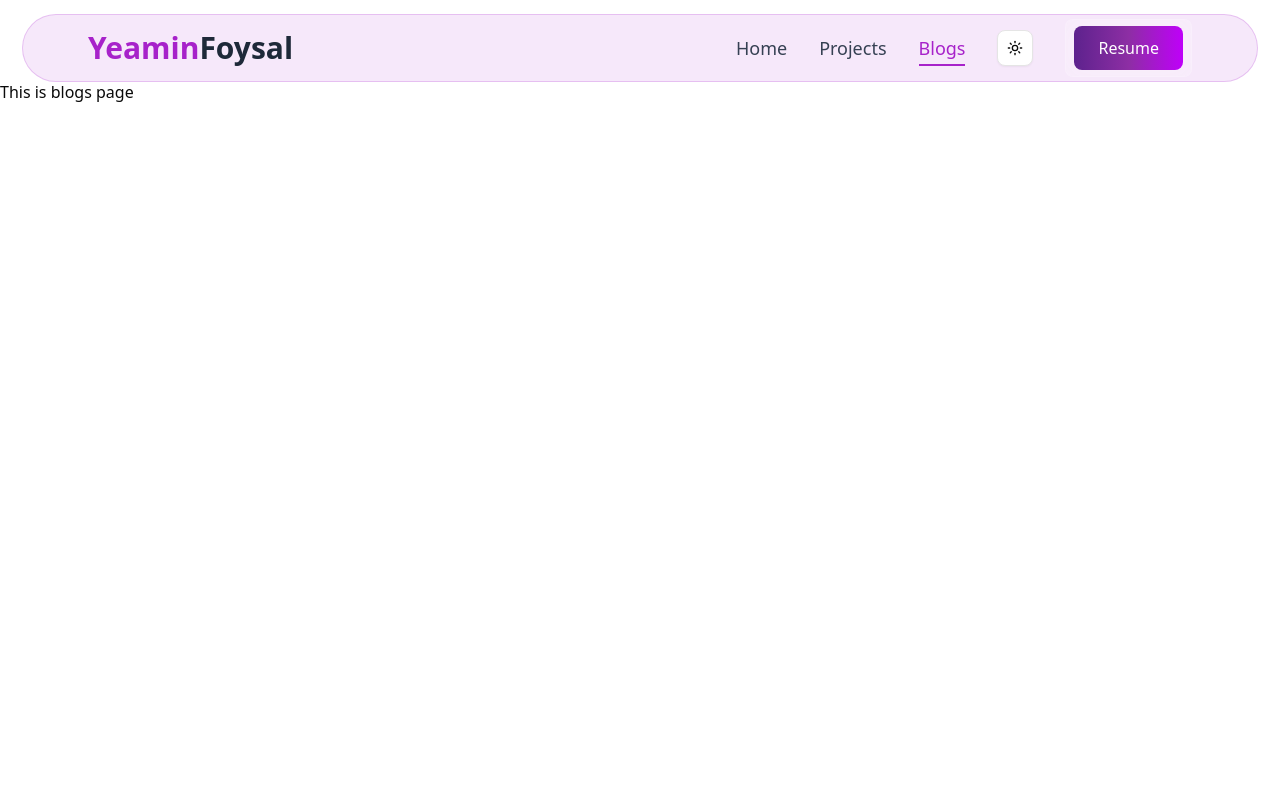
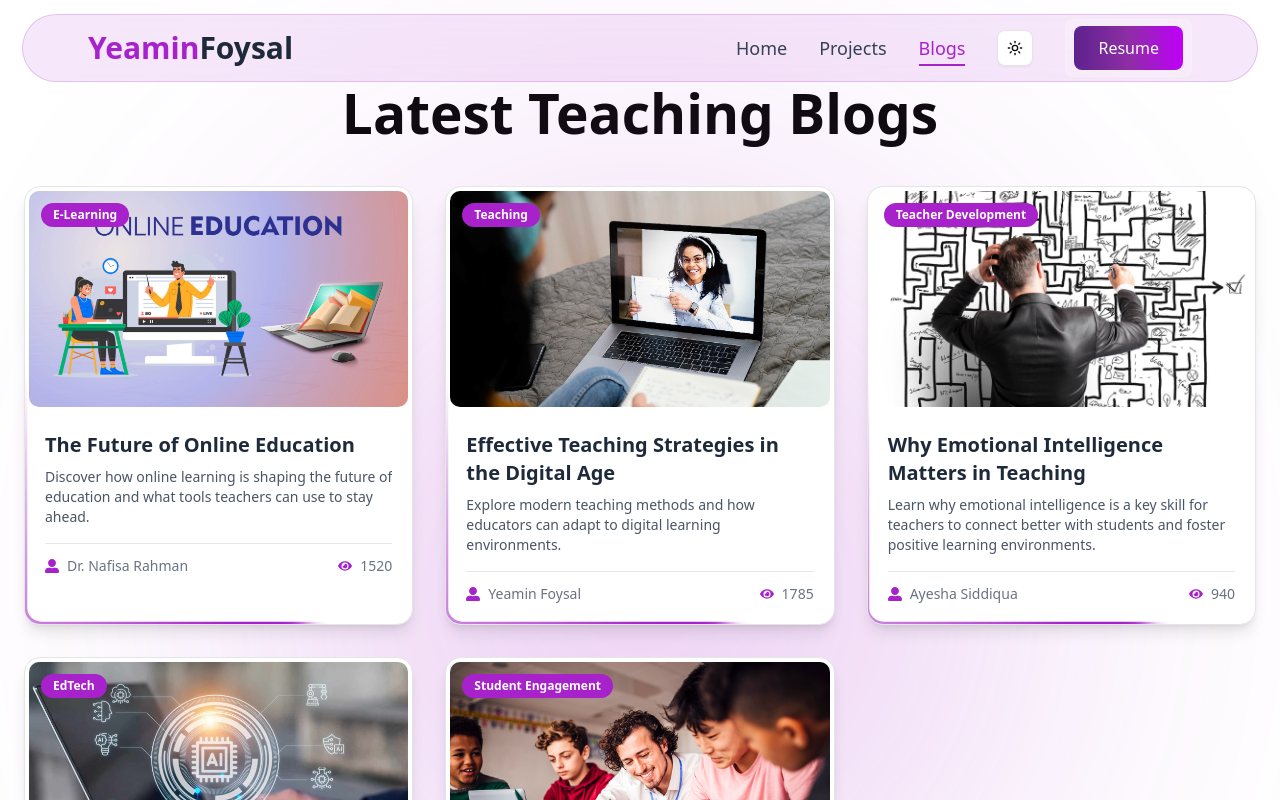
Before and after one commit to yeaminfoysal/Portfolio2.0-Frontend, a Next.js app: page /blogs in a window 1280 px wide. Shown: the top 800 px of the page. Built offline with nearby package versions, Linux system fonts and the light colour scheme.

Commit message:
project & blog page added

```diff
--- a/src/app/(public)/blogs/page.tsx
+++ b/src/app/(public)/blogs/page.tsx
@@ -1,7 +1,38 @@
-import React from 'react'
+"use client";
+import { motion } from "framer-motion";
+import data from "@/data/blogs.json";
+import { Blog } from "@/type";
+import BlogCard from "@/components/modules/Blogs/BlogCard";
 
-export default function page() {
+const BlogSection: React.FC = () => {
+  const blogs: Blog[] = data;
+
   return (
-    <div className='my-20'>This is blogs page</div>
-  )
-}
+    <section className="py-20 relative">
+
+      <div className="absolute w-[750px] h-[800px] rounded-full bg-gradient to-transparent opacity-20 left-1/2 top-1/2 -translate-x-1/2 -translate-y-1/2 blur-[160px] overflow-hidden"></div>
+
+      <motion.h2
+        initial={{ opacity: 0, y: 20 }}
+        whileInView={{ opacity: 1, y: 0 }}
+        transition={{ duration: 0.6 }}
+        viewport={{ once: true }}
+        className="text-3xl md:text-[55px] font-bold text-center mb-10 "
+      >
+        Latest Teaching Blogs
+      </motion.h2>
+
+      <div className="grid sm:grid-cols-2 lg:grid-cols-3 gap-8 max-w-7xl mx-auto px-6">
+        {blogs.map((blog, index) => (
+          <BlogCard
+            key={index}
+            index={index}
+            blog={blog}
+          />
+        ))}
+      </div>
+    </section>
+  );
+};
+
+export default BlogSection;
--- a/src/app/(public)/projects/page.tsx
+++ b/src/app/(public)/projects/page.tsx
@@ -1,7 +1,40 @@
-import React from 'react'
+"use client";
 
-export default function page() {
+import { motion } from "framer-motion";
+import projects from "@/data/projects.json";
+import ProjectCard from "@/components/modules/Projects/ProjectCard";
+
+const ProjectsSection = () => {
   return (
-    <div className='my-20'>THis is projects page</div>
-  )
-}
+    <section className="py-20 relative">
+
+      <div className="absolute w-[750px] h-[800px] rounded-full bg-gradient to-transparent opacity-20 left-1/2 top-1/2 -translate-x-1/2 -translate-y-1/2 blur-[160px] overflow-hidden"></div>
+
+      <div className="max-w-7xl mx-auto">
+        <motion.h2
+          initial={{ opacity: 0, y: 20 }}
+          whileInView={{ opacity: 1, y: 0 }}
+          transition={{ duration: 0.5 }}
+          className="text-[55px] font-bold text-center mb-12"
+        >
+          Featured <span className="main-txt">Projects</span>
+        </motion.h2>
+
+        <div className="grid gap-8 md:grid-cols-2 lg:grid-cols-3">
+          {projects.map((project) => (
+            <ProjectCard
+              key={project.id}
+              title={project.title}
+              image={project.image}
+              technologies={project.technologies}
+              previewLink={project.previewLink}
+              detailsLink={project.detailsLink}
+            />
+          ))}
+        </div>
+      </div>
+    </section>
+  );
+};
+
+export default ProjectsSection;
--- a/src/components/modules/Home/Project.tsx
+++ b/src/components/modules/Home/Project.tsx
@@ -2,7 +2,7 @@
 
 import { motion } from "framer-motion";
 import projects from "@/data/projects.json";
-import ProjectCard from "./Projects/ProjectCard";
+import ProjectCard from "../Projects/ProjectCard";
 
 const ProjectsSection = () => {
   return (
--- /dev/null
+++ b/src/type/index.ts
@@ -0,0 +1,12 @@
+export interface Blog {
+  id: number;
+  title: string;
+  author: string;
+  date: string;
+  thumbnail: string;
+  category: string;
+  tags: string[];
+  views: number;
+  description: string;
+  content: string;
+}
```
Also changed, not shown: src/components/modules/Home/Blogs.tsx (+2 -12 lines), src/components/modules/Projects/ProjectCard.tsx (renamed from src/components/modules/Home/Projects/ProjectCard.tsx).
